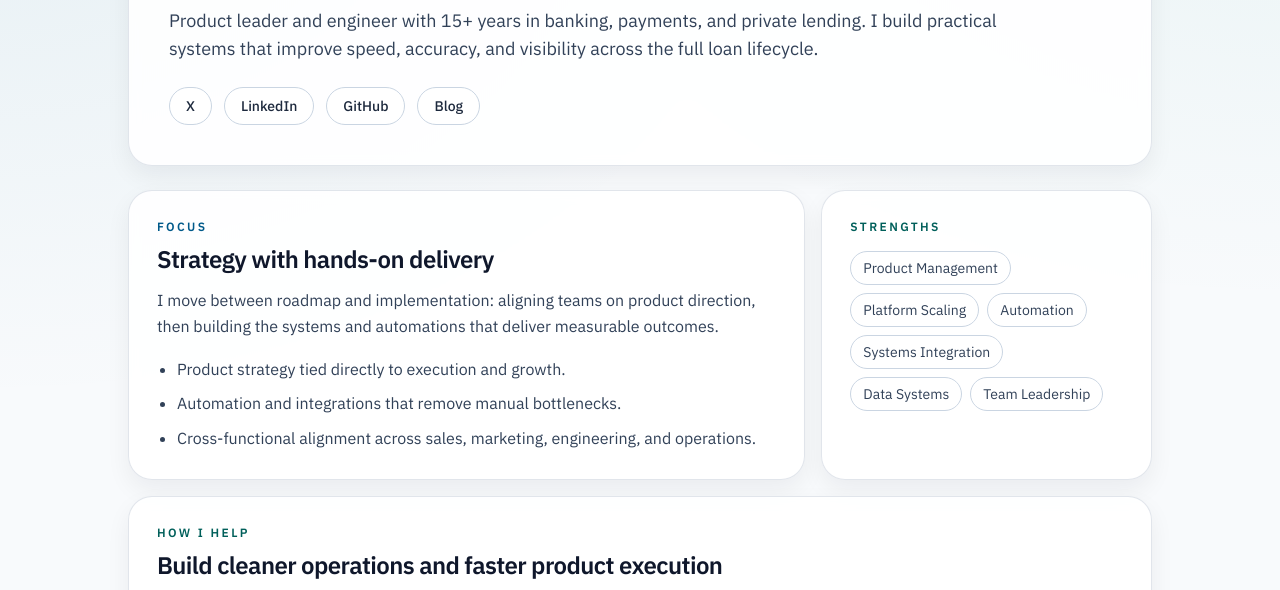
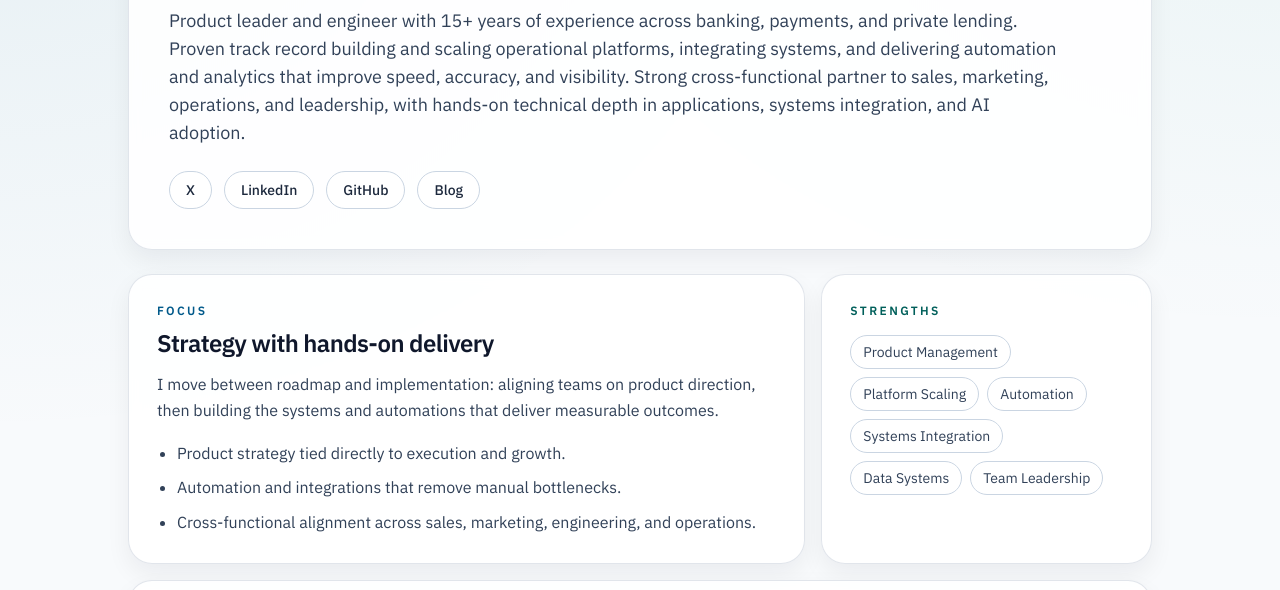
Before and after one commit to dazuaz/zulo.dev, an Astro site: page / in a window 1280 px wide. Shown: the part 174-764 px from the top of the page. Built offline with nearby package versions, Linux system fonts and the light colour scheme; Astro itself is replaced by a stand-in of ours.

Commit message:
chore(index): update personal description on index page
Updated the bio to reflect 15+ years across banking, payments, and private lending; emphasize operational platforms, systems integration, automation, analytics, and AI adoption.
Highlight cross-functional collaboration with sales, marketing, operations, and leadership, and hands-on depth in applications and platforms.

```diff
--- a/src/pages/index.astro
+++ b/src/pages/index.astro
@@ -18,7 +18,7 @@ const dateFormatter = new Intl.DateTimeFormat('en-US', { dateStyle: 'medium' })
 
 <Layout
   title="Daniel Zuloaga"
-  description="Personal site for Daniel Zuloaga; fintech leadership, platform scale, and data-first execution."
+  description="Product leader and engineer with 15+ years across banking, payments, and private lending; operational platforms, systems integration, automation, analytics, and AI adoption."
 >
   <main class="px-4 py-12 sm:px-6 lg:px-10">
     <div class="mx-auto flex max-w-5xl flex-col gap-5 sm:gap-6">
@@ -26,8 +26,10 @@ const dateFormatter = new Intl.DateTimeFormat('en-US', { dateStyle: 'medium' })
         <p class="text-xs font-semibold uppercase tracking-[0.24em] text-sky-800">Product leader and engineer</p>
         <h1 class="mt-3 text-4xl font-semibold tracking-tight text-slate-900 sm:text-5xl">Daniel Zuloaga</h1>
         <p class="mt-4 max-w-4xl text-base text-slate-700 sm:text-lg">
-          Product leader and engineer with 15+ years in banking, payments, and private lending. I build practical systems that improve
-          speed, accuracy, and visibility across the full loan lifecycle.
+          Product leader and engineer with 15+ years of experience across banking, payments, and private lending. Proven track record
+          building and scaling operational platforms, integrating systems, and delivering automation and analytics that improve speed,
+          accuracy, and visibility. Strong cross-functional partner to sales, marketing, operations, and leadership, with hands-on
+          technical depth in applications, systems integration, and AI adoption.
         </p>
 
         <div class="mt-6 flex flex-wrap gap-3">
```
